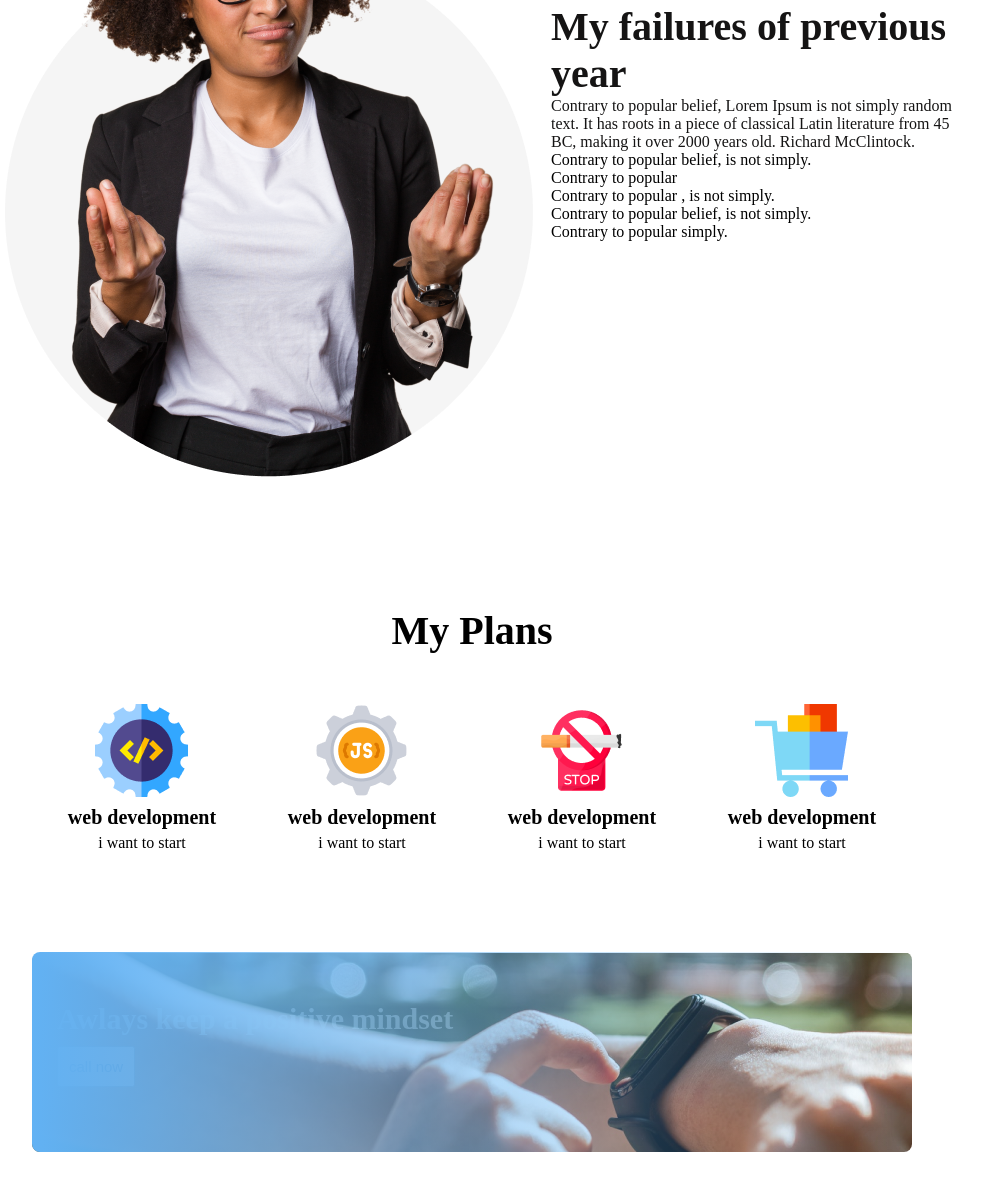
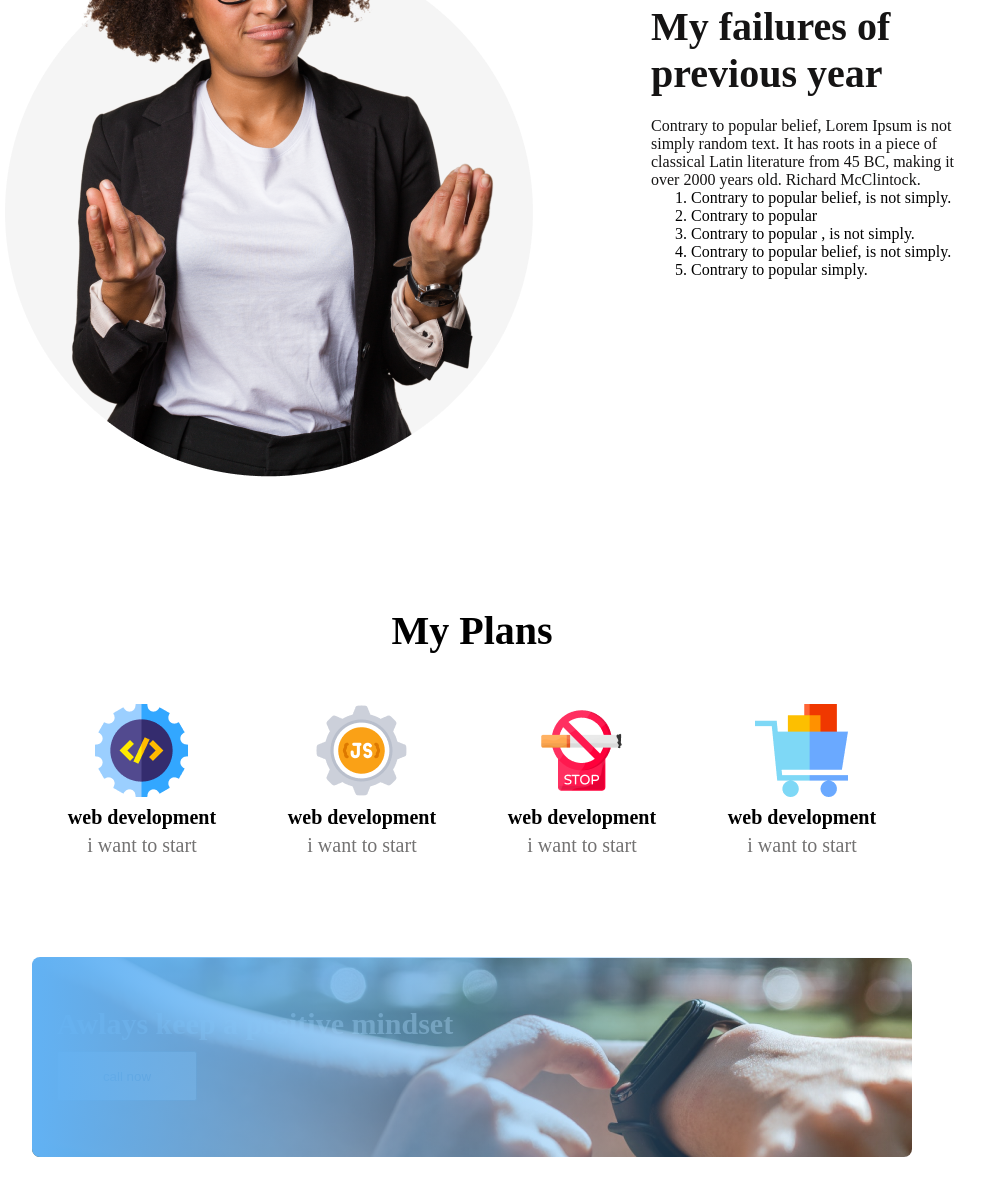
Before and after one commit to sobujhasan1000/first-assingment-sobuj, a plain HTML site: page index.html in a window 1280 px wide. Shown: the part 1552-2748 px from the top of the page, without its empty margins (168-1153 px from the left). Drawn offline with Linux system fonts and the light colour scheme.

Commit message:
last chek

```diff
--- a/index.html
+++ b/index.html
@@ -5,9 +5,8 @@
     <meta http-equiv="X-UA-Compatible" content="IE=edge">
     <meta name="viewport" content="width=device-width, initial-scale=1.0">
     <title>my first assingment</title>
+    <link rel="icon" type="image/x-icon" href="/images/icons/favicon.ico">
     <link rel="stylesheet" href="style.css">
-
-    <!-- fontawesome link -->
 
     <!-- fonts family link -->
     <link rel="preconnect" href="https://fonts.googleapis.com"><link rel="preconnect" href="https://fonts.gstatic.com" crossorigin><link href="https://fonts.googleapis.com/css2?family=Open+Sans:wght@300;400&family=Roboto:wght@100;300&display=swap" rel="stylesheet">
@@ -29,18 +28,22 @@
         <section>
             <h1 class="project-title">My running project</h1>
             <div class="project-list">
+
               <div class="first-project">
                 <h2>This is may first project</h2>
                 <p>Lorem ipsum dolor sit amet consectetur adipisicing elit. Maiores dolor culpa eum quidem minus magnam velit veniam optio, expedita facilis.</p>
               </div>
+
               <div class="second-project">
                 <h2>This is my second project</h2>
                 <p>Lorem ipsum dolor sit amet consectetur adipisicing elit. Culpa corporis dolorem ad magnam sequi quia fugiat cum qui rem a.</p>
               </div>
+
               <div class="third-project">
                 <h2>This is my third project</h2>
                 <p>Lorem ipsum dolor sit amet consectetur adipisicing elit. Molestiae atque exercitationem voluptatibus totam molestias modi nesciunt ea sed explicabo quam?</p>
               </div>
+
               <div class="forth-project">
                 <h2>This is my forth project</h2>
                 <p>Lorem ipsum, dolor sit amet consectetur adipisicing elit. Esse ullam ea voluptatibus quasi vel totam vitae, dolorum natus eum culpa!</p>
@@ -51,14 +54,17 @@
         <!-- failure area start -->
         <section class="My-previous-year">
             <img src="/images/person.png" alt="">
+
             <div class="failures-containt">
                 <h3 class="failures-title">My failures of previous year</h3>
                 <p class="failures-dis">Contrary to popular belief, Lorem Ipsum is not simply random text. It has roots in a piece of classical Latin literature from 45 BC, making it over 2000 years old. Richard McClintock.</p>
-                <p class="failures-points">Contrary to popular belief, is not simply. <br>
-                    Contrary to popular <br>
-                    Contrary to popular , is not simply. <br>
-                    Contrary to popular belief, is not simply. <br>
-                    Contrary to popular simply.</p>
+                 <ol>
+                    <li>Contrary to popular belief, is not simply. </li>
+                    <li>Contrary to popular </li>
+                    <li>Contrary to popular , is not simply. </li>
+                    <li>Contrary to popular belief, is not simply.</li>
+                    <li>Contrary to popular simply.</li>
+                 </ol>
 
             </div>
         </section>
@@ -106,14 +112,15 @@
                <h2 class="future-title">Future</h2>
                <p class="future-dis">There are many variations of passages of Lorem Ipsum available, but the majority have suffered alteration in some form, by injected humour, or randomised words <br><br>
                   email: sobujhasan100 <br><br>
-                  phone: 01740121418
+                  phone: 01740121418  <br> <br>
                </p>
+
                <a href=""><img src="/images/icons/fb.png" alt=""></a>
                <a href=""><img src="/images/icons/twitter.png" alt=""></a>
                <a href=""><img src="/images/icons/youtube.png" alt=""></a>
             </div>
             <div class="subscrib-area">
-               <h4>subscribe</h4>
+               <h4 class="sub-title">subscribe</h4>
                <form action="">
                 <input type="text" name="" id="" placeholder="enter your email">
                 <button class="btn-primary">subscribe</button>
--- a/style.css
+++ b/style.css
@@ -19,12 +19,14 @@
     font-weight: 400;
      font-size: 16px;
      color: #FFFFFF;
-     margin-top: 10px;
+     margin-top:15px;
 }
 .btn-primary{
     padding: 10px;
     margin-top: 10px;
-
+    width: 140px;
+    height: 50px;
+    color: #005FAC;
 }
 
 /* project area start */
@@ -81,7 +83,8 @@
     margin: 130px 150px;
 }
 .failures-containt{
-   padding-top: 250px;
+   margin-top: 250px;
+   margin-left: 100px;
 }
 .failures-title{
     font-weight: 600;
@@ -92,9 +95,12 @@
     font-weight: 300;
     font-size: 16px;
     color: #151414;
+    margin-top: 20px;
 }
+
 /* plans area start */
 .plans-title{
+    margin-top: 100px;
     text-align: center;
     font-weight: 600;
     font-size: 40px;
@@ -110,7 +116,12 @@
     font-size:20px;
     margin: 5px;
 }
-/* possitive area start */
+.palans-items p{
+    font-weight: 300;
+     font-size: 20px;
+     color: #737272;
+}
+/* posative area start */
 .gried{
     background-image: url(/images/watch.png);
     position: relative;
@@ -135,11 +146,7 @@
     font-weight: 600;
     font-size:30px;
 }
-.btn-primary{
-    font-weight: 200;
-    font-size:15px;
-    color: #005FAC;
-}
+
 /* footer area start */
 .footer-area{
     display: flex;
@@ -151,8 +158,20 @@
     font-size:30px;
     margin-bottom: 10px;
 }
+.future-dis{
+    font-weight: 400;
+    font-size: 16px;
+}
 .future-area{
     margin: 120px 200px;
+}
+.sub-title{
+    font-weight: 400;
+     font-size: 25px;
+     margin-bottom: 10px;
+}
+a{
+    margin-left: 10px;
 }
 .subscrib-area{
     margin: 120px 200px;
```
Also changed, not shown: images/icons/favicon.ico (added).
